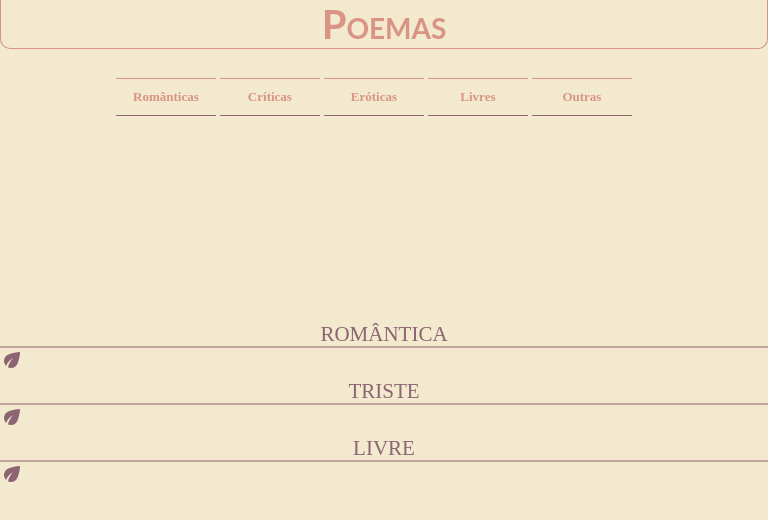
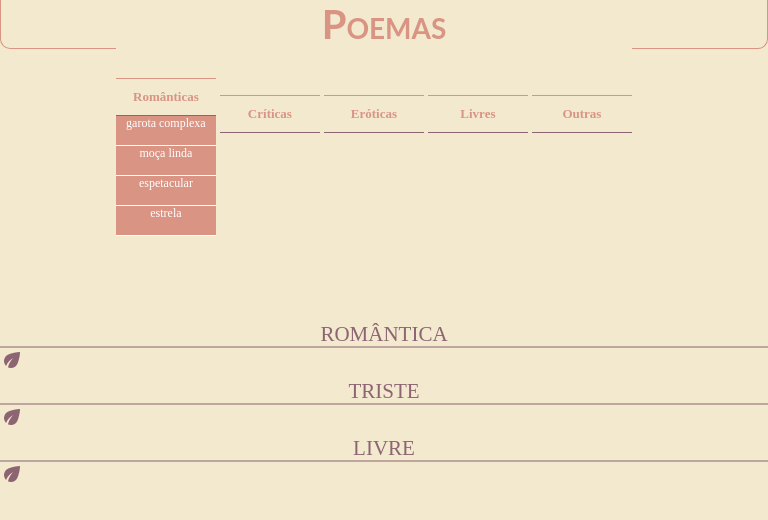
Before and after one commit to AbiOliver/SiteDePoesia, a plain HTML site: page index.html in a window 768 px wide. Both pictures are taken after a click on the link "Românticas". Drawn offline with Linux system fonts and the light colour scheme.

Commit message:
adicionando uma sub lista

```diff
--- a/estilo/style.css
+++ b/estilo/style.css
@@ -13,6 +13,13 @@
     src: url('../fonte/Monotage.ttf');
 }
 
+/* Color Theme Swatches in Hex */
+.Totem-1-hex { color: #A62631; }
+.Totem-2-hex { color: #8C6472; }
+.Totem-3-hex { color: #F2E9CE; }
+.Totem-4-hex { color: #D99484; }
+.Totem-5-hex { color: #8C0303; }
+
 :root{
     --font1: verdana, Geneva, Tahoma, sans-serif;
     --font2: 'Passion One', cursive;
@@ -21,7 +28,6 @@
 }
 body{
     background-color: #F2E9CE;
-
 }
 img{
     width: 50px;
@@ -34,7 +40,6 @@ header{
         border: 1px solid #D99484;
         border-top: none;
         border-radius: 0px 0px 10px 10px;
-
 }
 header img{
 display: none;
@@ -65,10 +70,11 @@ span#burguer{
     color: #8C0303;
     cursor: pointer;
     border-radius: none;
-    transition: .7s ease;
+
 }
 menu{
     display: none;
+
 }
 menu > ul{
     list-style-type: none;
@@ -78,10 +84,12 @@ menu > ul > li > a{
        display: block ;
        padding: 10px;
        text-decoration: none;
-       text-align: center  ;
+       text-align: center;
        color: #D99484;
        font-weight: bold;
        background-color: #F2E9CE;
+       transition: 1s ease;
+
 }
 section{
     width: 300px;
--- a/estilo/telagrande.css
+++ b/estilo/telagrande.css
@@ -2,11 +2,10 @@
 *{
     margin: 0px;
     padding: 0px;
-    box-sizing: border-box
+    box-sizing: border-box;
 }
 
 @media screen and (min-width: 768px) {
-
     header{
         width: 768px;
         margin: auto;
@@ -15,13 +14,8 @@
         border-top: none;
         border-radius: 0px 0px 10px 10px;
     }
-header h1{
-
-}
-
 span#burguer{
     display: none;
-
 }
 menu{
     display: block;
@@ -48,29 +42,55 @@ menu ul{
     border-bottom: 1px solid #A62631;
     color: #A62631;
 }
+.sublista{
+  width: 100px;
+  font-size: 12px;
+  display: block;
+  text-align: center;
+  color: #F2E9CE;
+  border-bottom:1px solid white;
+  visibility: hidden;
+  padding: 10px;
 
+}
+a:focus ~ .sublista{
+  display: block;
+  background-color: #f49681;
+  visibility: visible;
+  transition: .6s  ease-in-out;
+}
+a.liPoesia{
+  border-bottom: none;
+  color: white;
+}
+a.liPoesia:hover{
+  border-bottom: none;
+  color: #A62631;
+  transition: .6s  ease-in-out;
+}
 section{
   font-size: 15px;
   line-height: 2em;
   width: 768px;
 }
-
-  .material-icons{
+  span.material-icons{
     display:flex;
     border-top: 1px solid;
     color:#8C6472 ;
   }
+
   .session a:hover ~ .material-icons{
     color:#A62631 ;
   }
 
 }
 
-
-
 @media screen and (max-width: 768px){
   header>h1{
     font-size: 2.5em;
+  }
+  menu{
+    background-color:  #F2E9CE;
   }
    menu>ul>li>a{
     border-top:1px solid #D99484;
@@ -81,12 +101,34 @@ section{
     color: #A62631;
 
    }
+   .sublista{
+    display: block;
+    text-align: center;
+    color: #F2E9CE;
+    border-bottom:1px solid white;
+    visibility: hidden;
+    height:0;
+}
+a:focus ~ .sublista{
+    display: block;
+    background-color: #D99484;
+    visibility: visible;
+    height: 30px;
+    padding: 0;
+}
+a.liPoesia{
+    border-bottom: none;
+    color: white;
+}
+a.liPoesia:hover{
+    border-bottom: none;
+    color: #F2E9CE;
+}
       .material-icons{
         display:flex;
         border-top: 1px solid;
         color:#8C6472 ;
       }
-
       section.session{
         position: absolute;
         top:50%;
--- a/index.html
+++ b/index.html
@@ -24,23 +24,58 @@
         <span  id="burguer" class="material-icons" onclick=" clickMenu()" >menu</span>
         <menu id="itens">
                  <ul>
-                    <li><a href="#">Românticas</a></li>
-                    <li><a href="#">Críticas</a></li>
-                    <li><a href="#">Eróticas</a></li>
-                    <li><a href="#">Livres </a></li>
-                    <li><a href="#">Outras</a></li>
+                    <li>
+                        <a href="#">Românticas</a>
+                         <div class="sublista"><a href="romantica.html" class="liPoesia">garota complexa</a></div>
+                         <div class="sublista"><a href="" class="liPoesia">moça linda</a></div>
+                         <div class="sublista"><a href="" class="liPoesia">espetacular</a></div>
+                         <div class="sublista"><a href="" class="liPoesia">estrela</a></div>
+                        </li>
+                    <li >
+
+                        <a href="#">Críticas</a>
+                        <div class="sublista"><a href="romantica.html" class="liPoesia">garota complexa</a></div>
+                         <div class="sublista"><a href="" class="liPoesia">moça linda</a></div>
+                         <div class="sublista"><a href="" class="liPoesia">espetacular</a></div>
+                         <div class="sublista"><a href="" class="liPoesia">estrela</a></div>
+                    </li>
+
+                    <li>
+                        <a href="#">Eróticas</a>
+                        <div class="sublista"><a href="romantica.html" class="liPoesia">garota complexa</a></div>
+                        <div class="sublista"><a href="" class="liPoesia">moça linda</a></div>
+                        <div class="sublista"><a href="" class="liPoesia">espetacular</a></div>
+                        <div class="sublista"><a href="" class="liPoesia">estrela</a></div>
+                    </li>
+
+                    <li><a href="#">Livres </a>
+                        <div class="sublista"><a href="romantica.html" class="liPoesia">garota complexa</a></div>
+                        <div class="sublista"><a href="" class="liPoesia">moça linda</a></div>
+                        <div class="sublista"><a href="" class="liPoesia">espetacular</a></div>
+                        <div class="sublista"><a href="" class="liPoesia">estrela</a></div>
+                    </li>
+
+                    <li><a href="#">Outras</a>
+                        <div class="sublista"><a href="romantica.html" class="liPoesia">garota complexa</a></div>
+                         <div class="sublista"><a href="" class="liPoesia">moça linda</a></div>
+                         <div class="sublista"><a href="" class="liPoesia">espetacular</a></div>
+                         <div class="sublista"><a href="" class="liPoesia">estrela</a></div>
+                    </li>
                 </ul>
      </menu>
       </header>
+    <main>
+
         <section class="session" >
                 <a href="romantica.html"   id="a1">romântica</a>
-            <i class="material-icons">eco</i>
+                <span class="material-icons">eco</span>
                 <a href="melancólica.html" id="a2"  >triste</a>
-            <i class="material-icons">eco</i>
+                <span class="material-icons">eco</span>
                 <a href="Eu.html"  id="a3">livre</a>
-            <i class="material-icons">eco</i>
+                <span class="material-icons">eco</span>
+
         </section>
-
+    </main>
     <script>
            function mudouTamanho(){
             if(window.innerWidth >= 768){
```
Also changed, not shown: romantica.html (+1 -7 lines). Lines whose indentation alone changed are shown as unchanged.
